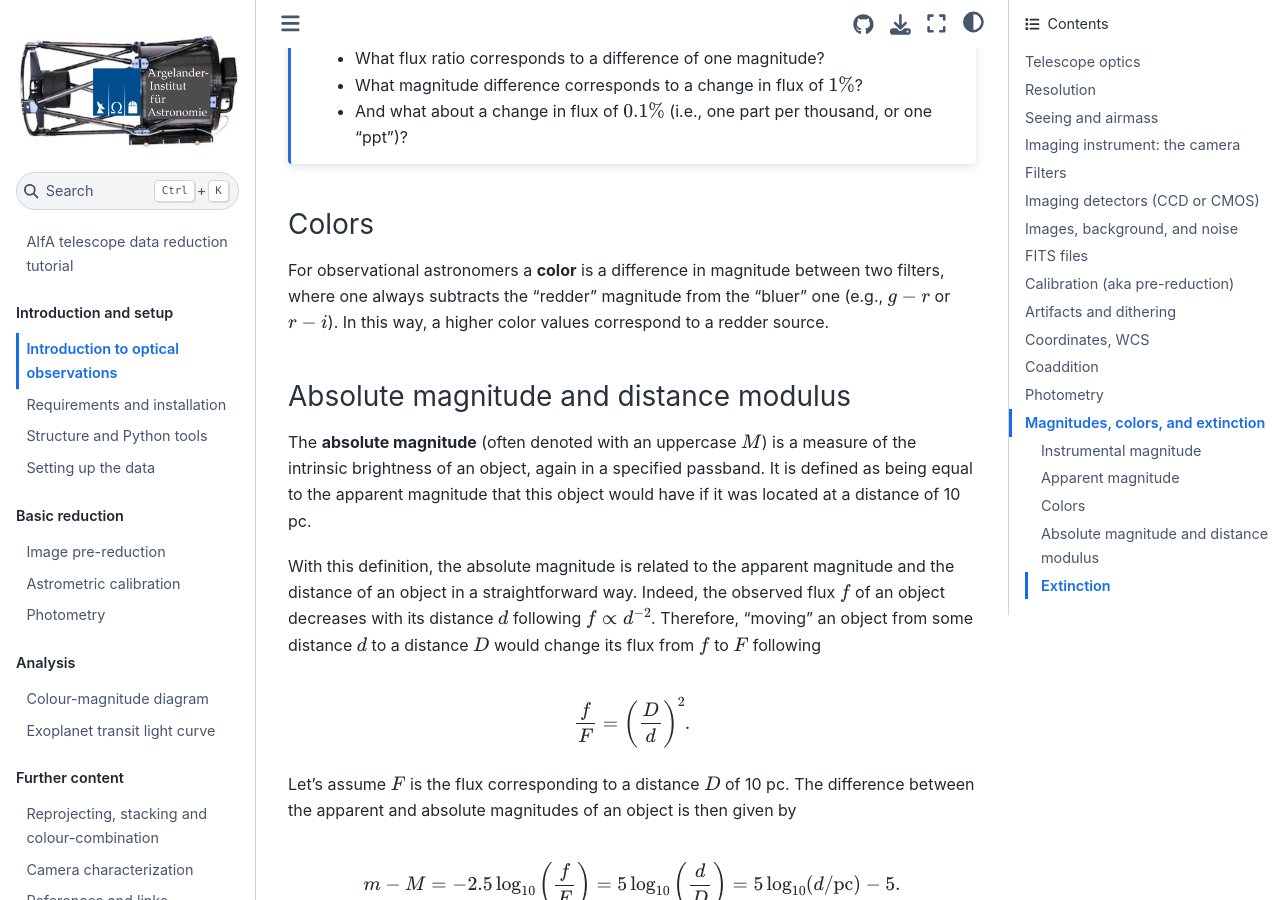
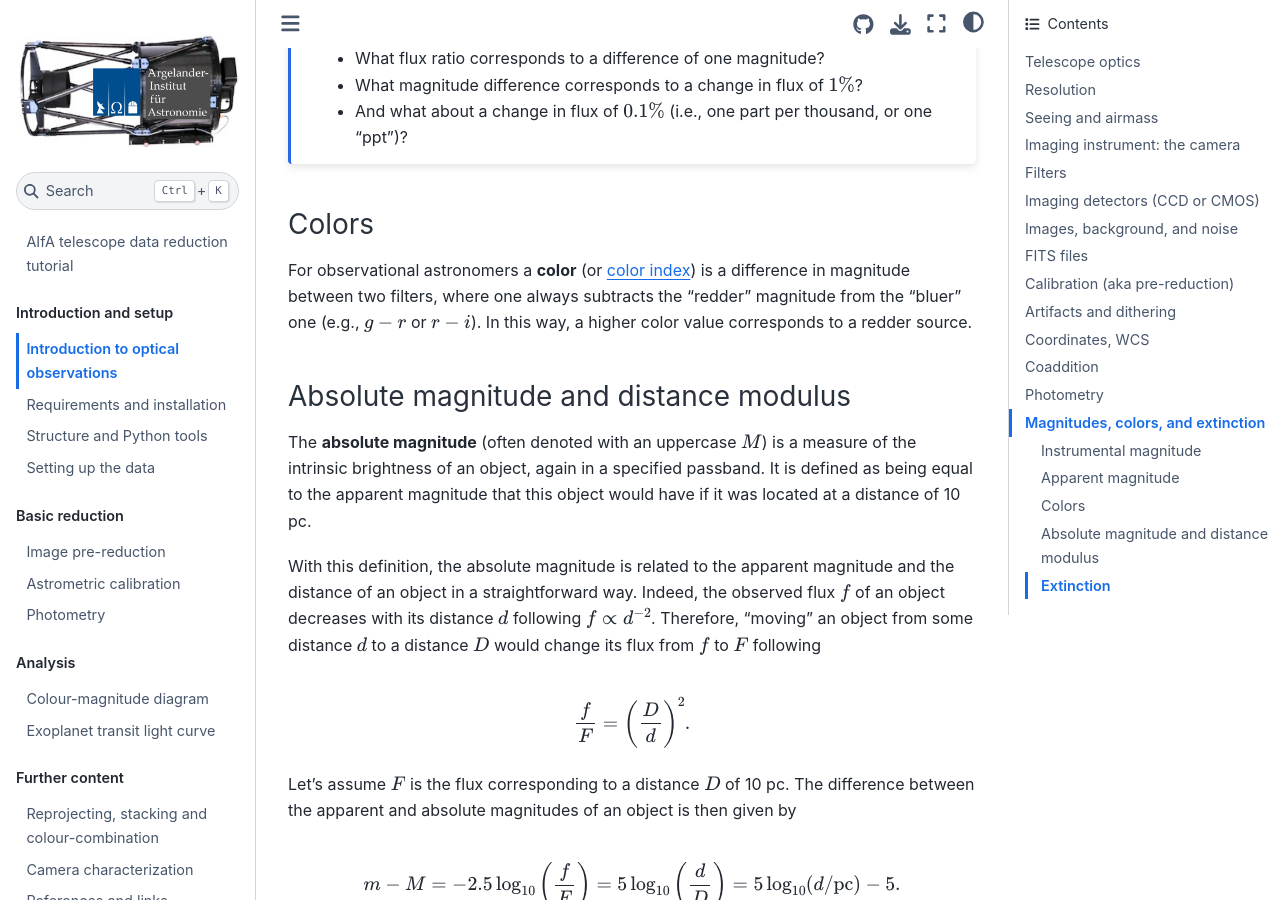
Before and after one commit to aifatelescope/datared, a Jupyter Book: the page built from book/background-info.md, in a window 1280 px wide and 900 px high, scrolled down 17865 px. Built offline with Jupyter Book 1.0.4 settings and Sphinx 7.4.7 and the Sphinx Book theme 1.1.4, drawn with Linux system fonts in a browser that asks for light colours.

Commit message:
fixing color typos

```diff
--- a/book/background-info.md
+++ b/book/background-info.md
@@ -378,7 +378,7 @@ Instead of the symbol $m$, one often uses a symbol corresponding to a filter to
 
 ### Colors
 
-For observational astronomers a **color** is a difference in magnitude between two filters, where one always subtracts the "redder" magnitude from the "bluer" one (e.g., $g-r$ or $r-i$). In this way, a higher color values correspond to a redder source.
+For observational astronomers a **color** (or [color index](https://en.wikipedia.org/wiki/Color_index)) is a difference in magnitude between two filters, where one always subtracts the "redder" magnitude from the "bluer" one (e.g., $g-r$ or $r-i$). In this way, a higher color value corresponds to a redder source.
 
 
 
```
